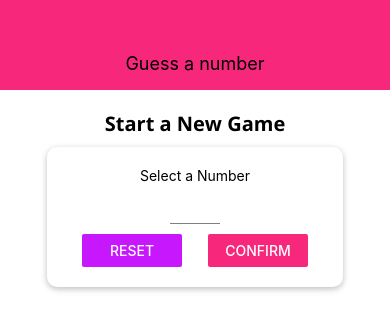
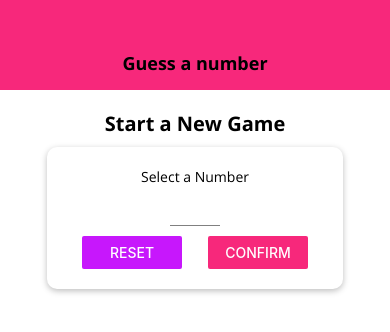
Before and after one commit to lawrence615/react-native-s4, a React Native app: screen / in a window 390 px wide. Shown: the top 332 px of the page. Built offline with nearby package versions, Linux system fonts and the light colour scheme.

Commit message:
creating two separate components i.e. BodyText and TitleText to help in applying styling that will replicate accross the platform

```diff
--- /dev/null
+++ b/components/BodyText.js
@@ -0,0 +1,12 @@
+import React from 'react'
+import { Text, StyleSheet } from 'react-native'
+
+const BodyText = props => <Text style={styles.body}>{props.children}</Text>
+
+const styles = StyleSheet.create({
+  body: {
+    fontFamily: 'open-sans-regular'
+  }
+})
+
+export default BodyText
--- a/components/Header.js
+++ b/components/Header.js
@@ -1,12 +1,13 @@
 import React from 'react'
 import { View, Text, StyleSheet } from 'react-native'
 
+import TitleText from './TitleText'
 import Colours from '../constants/colours'
 
 const Header = props => {
   return (
     <View style={styles.header}>
-                                    <Text style={styles.headerTitle}>{props.title}</Text>
+      <TitleText>{props.title}</TitleText>
     </View >
   )
 }
@@ -19,10 +20,6 @@
     backgroundColor: Colours.primary,
     alignItems: 'center',
     justifyContent: 'center'
-            },
-            headerTitle: {
-                        color: 'black',
-                        fontSize: 18
   }
 })
 
--- /dev/null
+++ b/components/TitleText.js
@@ -0,0 +1,13 @@
+import React from 'react'
+import { Text, StyleSheet } from 'react-native'
+
+const TitleText = props => <Text style={{ ...styles.title, ...props.style }}>{props.children}</Text>
+
+const styles = StyleSheet.create({
+  title: {
+    fontFamily: 'open-sans-bold',
+    fontSize: 18
+  }
+})
+
+export default TitleText
--- a/screens/StartScreen.js
+++ b/screens/StartScreen.js
@@ -3,6 +3,8 @@
 
 import Card from '../components/Card'
 import Input from '../components/Input'
+import TitleText from '../components/TitleText'
+import BodyText from '../components/BodyText'
 import NumberContainer from '../components/NumberContainer'
 
 import Colours from '../constants/colours'
@@ -50,9 +52,9 @@
   return (
     <TouchableWithoutFeedback onPress={() => { Keyboard.dismiss() }}>
       <View style={styles.screen}>
-        <Text style={styles.title}>Start a New Game</Text>
+        <TitleText style={styles.title}>Start a New Game</TitleText>
         <Card style={styles.inputContainer}>
-          <Text>Select a Number</Text>
+          <BodyText>Select a Number</BodyText>
           <Input
             style={styles.input}
             blurOnSubmit
@@ -81,8 +83,7 @@
   },
   title: {
     fontSize: 20,
-    marginVertical: 10,
-    fontFamily:'open-sans-bold'
+    marginVertical: 10
   },
   inputContainer: {
     width: 300,
@@ -106,6 +107,9 @@
   summaryContainer: {
     marginTop: 20,
     alignItems: 'center'
+  },
+  text:{
+    fontFamily:'open-sans-regular'
   }
 })
 
```
Lines whose indentation alone changed are shown as unchanged.
